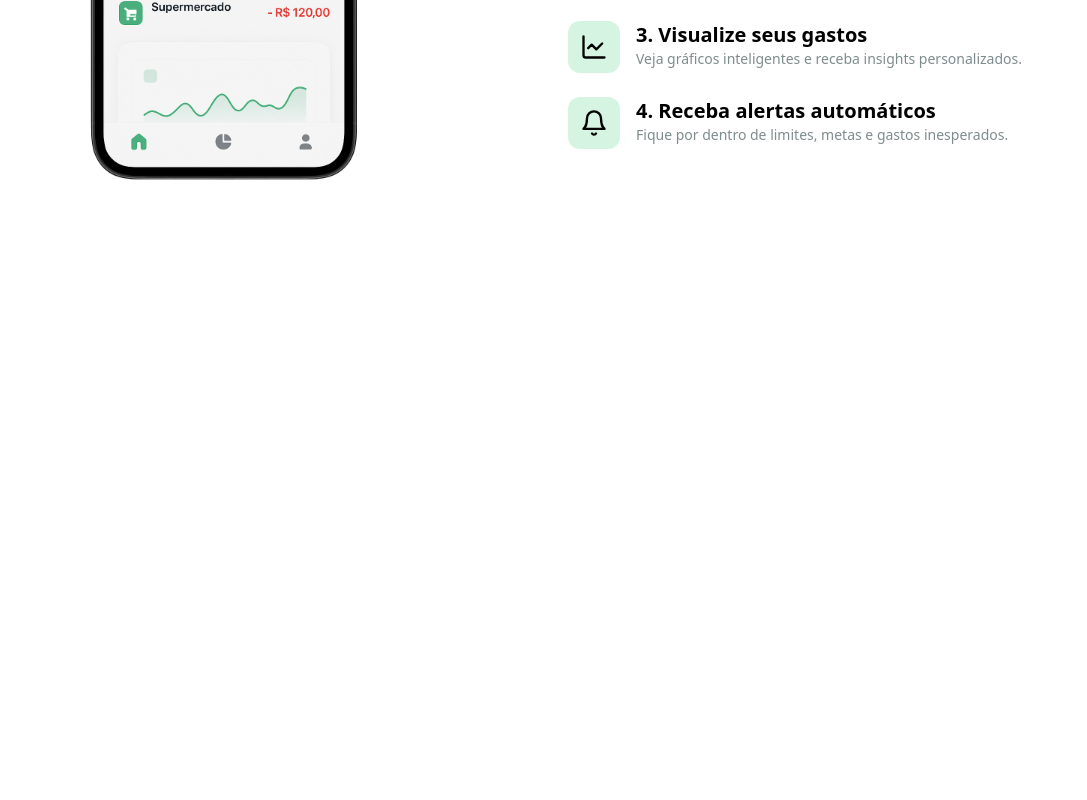
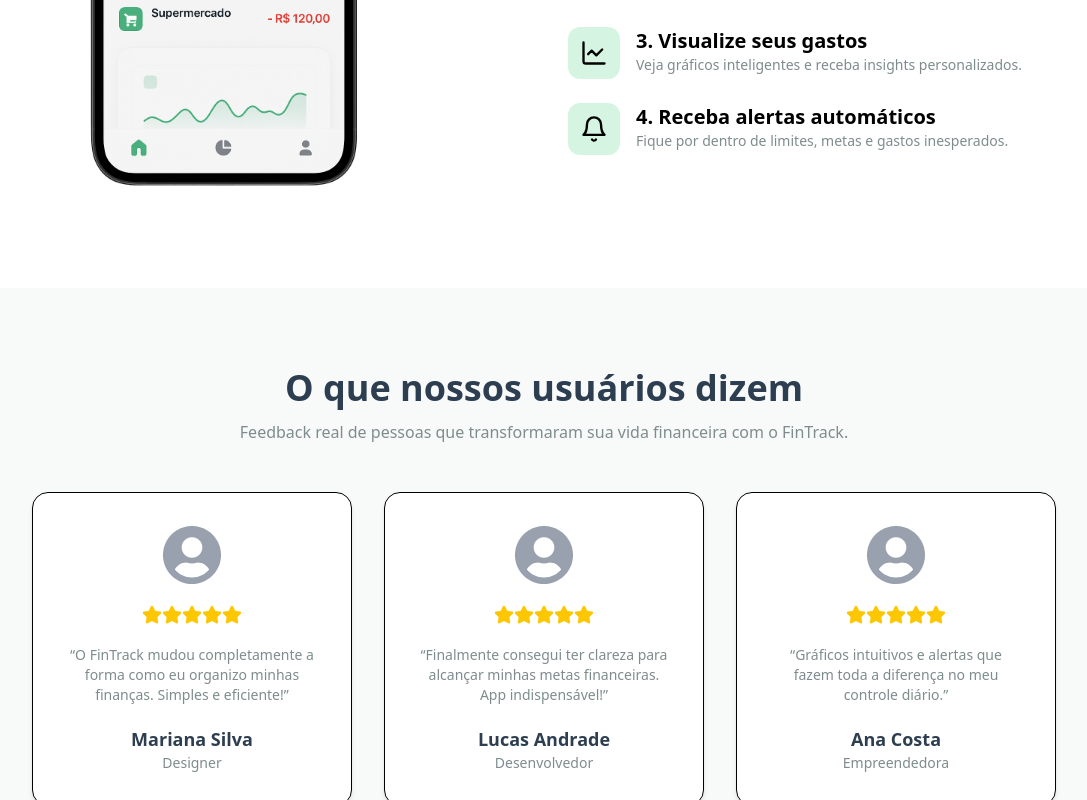
Before and after one commit to TheuxZn16/Fintrack-LandingPage, a React (Vite) app: page / in a window 1280 px wide. Shown: the part 2000-2800 px from the top of the page, without its empty margins (96-1183 px from the left). Before the commit the page ends 2282 px from the top, so only its background shows below. Built offline with nearby package versions, Linux system fonts and the light colour scheme.

Commit message:
Criado a seção cta final

```diff
--- a/src/App.tsx
+++ b/src/App.tsx
@@ -1,6 +1,8 @@
+import EndCTA from './components/EndCTA';
 import Hero from './components/Hero';
 import HowItWorks from './components/HowItWorks';
 import Profits from './components/Profits';
+import Reviews from './components/Reviews';
 
 function App() {
 	return (
@@ -8,6 +10,8 @@
 			<Hero />
 			<Profits />
 			<HowItWorks />
+			<Reviews />
+			<EndCTA />
 		</div>
 	);
 }
--- /dev/null
+++ b/src/components/EndCTA.tsx
@@ -0,0 +1,44 @@
+import { BiLogoPlayStore } from 'react-icons/bi';
+import { FaAppStore } from 'react-icons/fa';
+import { LuDownload } from 'react-icons/lu';
+
+function EndCTA() {
+	return (
+		<section
+			id="EndCTA"
+			className="w-full bg-primary py-20 px-6 md:px-16 lg:px-32 text-white"
+		>
+			<div className="max-w-5xl mx-auto flex flex-col items-center text-center gap-8">
+				<h2 className="text-4xl md:text-5xl font-bold leading-tight">
+					Pronto para dominar suas finanças?
+				</h2>
+
+				<p className="text-lg md:text-xl max-w-2xl opacity-90">
+					Tenha controle total dos seus gastos e alcance suas metas com
+					inteligência.
+				</p>
+
+				<button
+					type="button"
+					className="flex cursor-pointer items-center gap-3 bg-white text-primary font-semibold py-4 px-8 rounded-2xl text-lg shadow-md hover:shadow-xl transition-all"
+				>
+					<LuDownload size={24} /> Baixar App Gratuitamente
+				</button>
+
+				<div className="flex flex-col items-center gap-2 opacity-90 text-sm mt-4">
+					<span>Disponível em:</span>
+					<div className="flex gap-4">
+						<div className="w-12 h-12 bg-white/20 rounded-lg flex items-center justify-center">
+							<FaAppStore className="text-3xl" />
+						</div>
+						<div className="w-12 h-12 bg-white/20 rounded-lg flex items-center justify-center">
+							<BiLogoPlayStore className="text-3xl" />
+						</div>
+					</div>
+				</div>
+			</div>
+		</section>
+	);
+}
+
+export default EndCTA;
--- a/src/components/Hero.tsx
+++ b/src/components/Hero.tsx
@@ -1,8 +1,9 @@
 import { FaUser } from 'react-icons/fa';
+import { LuDownload } from 'react-icons/lu';
 
 function Hero() {
 	return (
-		<div
+		<section
 			className="p-3 pb-8"
 			style={{
 				background: 'linear-gradient(160deg, #E8F7F1, #fff)',
@@ -40,16 +41,16 @@
 						</p>
 					</div>
 				</div>
-				<a href="@">
+				<a href="#EndCTA">
 					<button
 						type="button"
-						className="border border-gray-500 rounded-lg p-3 text-xl font-secondary-font font-semibold cursor-pointer hover:from-[#45cc7e] hover:to-[#77f2ab] bg-linear-to-br from-secondary to-primary"
+						className="flex cursor-pointer items-center gap-3 bg-primary text-white font-semibold py-4 px-8 rounded-2xl text-lg shadow-md hover:shadow-xl transition-all"
 					>
-						Baixar Agora
+						<LuDownload size={24} /> Baixar App Gratuitamente
 					</button>
 				</a>
 			</div>
-		</div>
+		</section>
 	);
 }
 
--- a/src/components/Profits.tsx
+++ b/src/components/Profits.tsx
@@ -7,7 +7,7 @@
 
 function Profits() {
 	return (
-		<div className="bg-[#F9FCFB] py-20 px-5">
+		<section className="bg-[#F9FCFB] py-20 px-5">
 			<div className="text-center mb-12">
 				<h1 className="text-5xl md:text-6xl font-bold font-primary-font text-text-primary">
 					Por que usar o FinTrack?
@@ -76,7 +76,7 @@
 					</p>
 				</div>
 			</div>
-		</div>
+		</section>
 	);
 }
 
--- /dev/null
+++ b/src/components/Reviews.tsx
@@ -0,0 +1,71 @@
+import { FaUserCircle } from 'react-icons/fa';
+import { LuStar } from 'react-icons/lu';
+
+function Reviews() {
+	const reviews = [
+		{
+			name: 'Mariana Silva',
+			role: 'Designer',
+			text: 'O FinTrack mudou completamente a forma como eu organizo minhas finanças. Simples e eficiente!',
+		},
+		{
+			name: 'Lucas Andrade',
+			role: 'Desenvolvedor',
+			text: 'Finalmente consegui ter clareza para alcançar minhas metas financeiras. App indispensável!',
+		},
+		{
+			name: 'Ana Costa',
+			role: 'Empreendedora',
+			text: 'Gráficos intuitivos e alertas que fazem toda a diferença no meu controle diário.',
+		},
+	];
+
+	return (
+		<section className="w-full bg-background py-20 px-6 md:px-16 lg:px-32">
+			<div className="max-w-6xl mx-auto text-center mb-12">
+				<h2 className="text-4xl font-bold text-text-primary">
+					O que nossos usuários dizem
+				</h2>
+				<p className="mt-3 text-text-secondary max-w-2xl mx-auto">
+					Feedback real de pessoas que transformaram sua vida financeira com o
+					FinTrack.
+				</p>
+			</div>
+
+			{/* CARDS */}
+			<div className="grid grid-cols-1 md:grid-cols-2 lg:grid-cols-3 gap-8 max-w-6xl mx-auto">
+				{reviews.map((review, index) => (
+					<div
+						key={index}
+						className="bg-white p-8 rounded-2xl shadow-md border hover:shadow-lg transition-all duration-200 flex flex-col gap-5"
+					>
+						<div className="flex justify-center">
+							<FaUserCircle size={60} className="text-gray-400" />
+						</div>
+
+						<div className="flex justify-center text-yellow-400">
+							{Array(5)
+								.fill(0)
+								.map((_, i) => (
+									<LuStar key={i} size={20} fill="currentColor" />
+								))}
+						</div>
+
+						<p className="text-text-secondary text-sm text-center">
+							“{review.text}”
+						</p>
+
+						<div className="text-center">
+							<h3 className="text-lg font-semibold text-text-primary">
+								{review.name}
+							</h3>
+							<p className="text-text-secondary text-sm">{review.role}</p>
+						</div>
+					</div>
+				))}
+			</div>
+		</section>
+	);
+}
+
+export default Reviews;
--- a/src/index.css
+++ b/src/index.css
@@ -13,3 +13,7 @@
   --font-secondary-font: "Plus Jakarta Sans", sans-serif;
 
 }
+
+*{
+  scroll-behavior: smooth;
+}
```
